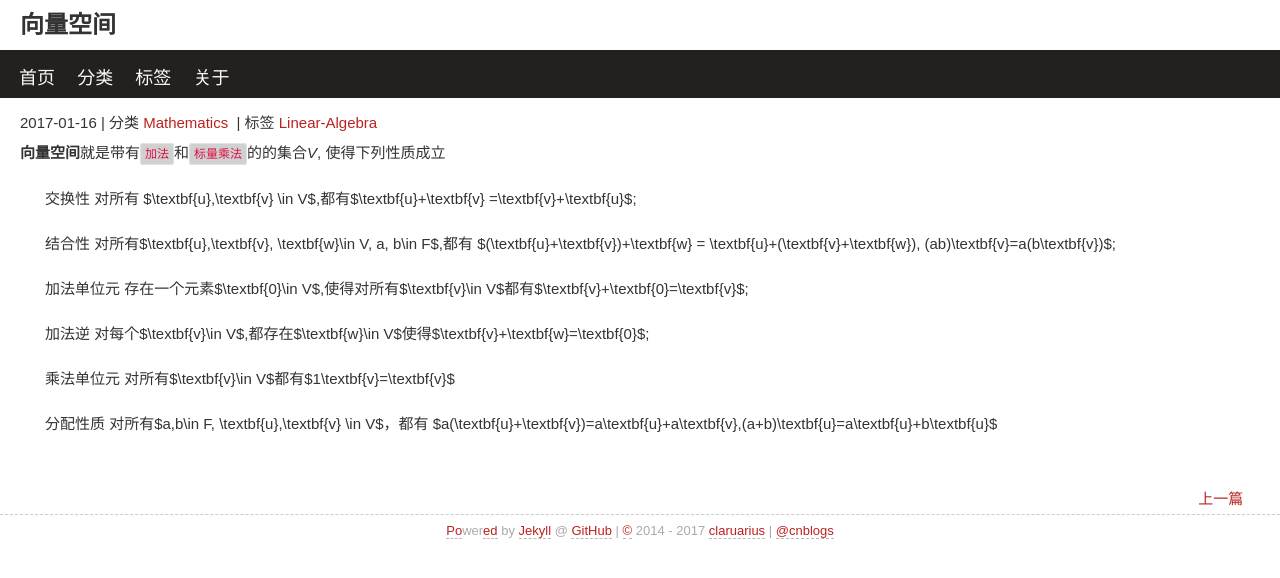
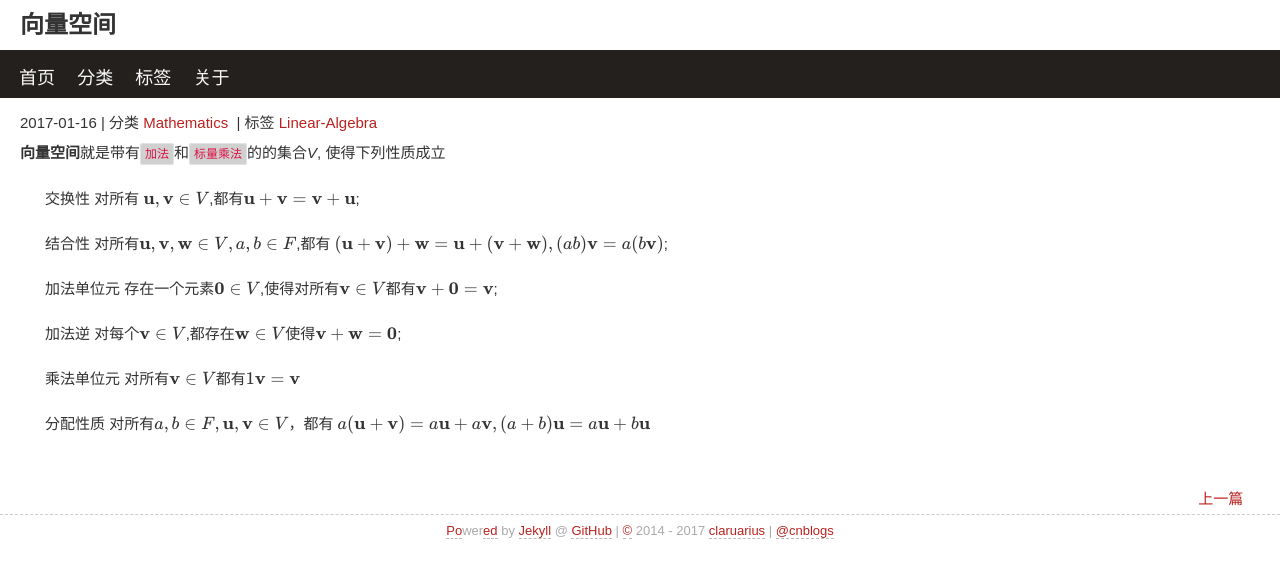
Before and after one commit to Claruarius/blog, a Jekyll site: the page built from _posts/2017-01-15-向量空间.md, in a window 1280 px wide. Shown: the top 578 px of the page. Built offline with Jekyll 4.4.1, drawn with Linux system fonts in a browser that asks for light colours; some web fonts are replaced; formulas are drawn with MathJax 3.

Commit message:
add for Latex

````diff
--- a/_layouts/default.html
+++ b/_layouts/default.html
@@ -4,6 +4,7 @@
             <meta http-equiv="content-type" content="text/html; charset=utf-8"/>
             <link rel="stylesheet" href="{{ site.baseurl }}/media/css/home.css" />
             <link rel="stylesheet" href="{{ site.baseurl }}/media/css/claruarius.css" />
+            <script src="https://cdn.mathjax.org/mathjax/latest/MathJax.js?config=TeX-AMS-MML_HTMLorMML" type="text/javascript"></script>
             <title>{% if page.path == 'index.html' %}{{ site.name }}{% else %}{% unless page.id %}{{ site.name }} - {% endunless %}{{ page.title }}{% endif %}</title>
         </head>
         <body>
--- a/_posts/2017-01-15-向量空间.md
+++ b/_posts/2017-01-15-向量空间.md
@@ -9,21 +9,21 @@
 **向量空间**就是带有```加法```和```标量乘法```的的集合*V*, 使得下列性质成立
 
 * 交换性
-对所有 $\textbf{u},\textbf{v} \in V$,都有$\textbf{u}+\textbf{v} =\textbf{v}+\textbf{u}$;
+对所有 $$\textbf{u},\textbf{v} \in V$$,都有$$\textbf{u}+\textbf{v} =\textbf{v}+\textbf{u}$$;
 
 * 结合性
-对所有$\textbf{u},\textbf{v}, \textbf{w}\in V,  a, b\in F$,都有
-$(\textbf{u}+\textbf{v})+\textbf{w} = \textbf{u}+(\textbf{v}+\textbf{w}), (ab)\textbf{v}=a(b\textbf{v})$;
+对所有$$\textbf{u},\textbf{v}, \textbf{w}\in V,  a, b\in F$$,都有
+$$(\textbf{u}+\textbf{v})+\textbf{w} = \textbf{u}+(\textbf{v}+\textbf{w}), (ab)\textbf{v}=a(b\textbf{v})$$;
 
 * 加法单位元
-存在一个元素$\textbf{0}\in V$,使得对所有$\textbf{v}\in V$都有$\textbf{v}+\textbf{0}=\textbf{v}$;
+存在一个元素$$\textbf{0}\in V$$,使得对所有$$\textbf{v}\in V$$都有$$\textbf{v}+\textbf{0}=\textbf{v}$$;
 
 * 加法逆
-对每个$\textbf{v}\in V$,都存在$\textbf{w}\in V$使得$\textbf{v}+\textbf{w}=\textbf{0}$;
+对每个$$\textbf{v}\in V$$,都存在$$\textbf{w}\in V$$使得$$\textbf{v}+\textbf{w}=\textbf{0}$$;
 
 * 乘法单位元
-对所有$\textbf{v}\in V$都有$1\textbf{v}=\textbf{v}$
+对所有$$\textbf{v}\in V$$都有$$1\textbf{v}=\textbf{v}$$
 
 * 分配性质
-对所有$a,b\in F, \textbf{u},\textbf{v} \in V$，都有
-$a(\textbf{u}+\textbf{v})=a\textbf{u}+a\textbf{v},(a+b)\textbf{u}=a\textbf{u}+b\textbf{u}$
+对所有$$a,b\in F, \textbf{u},\textbf{v} \in V$$，都有
+$$a(\textbf{u}+\textbf{v})=a\textbf{u}+a\textbf{v},(a+b)\textbf{u}=a\textbf{u}+b\textbf{u}$$
````
